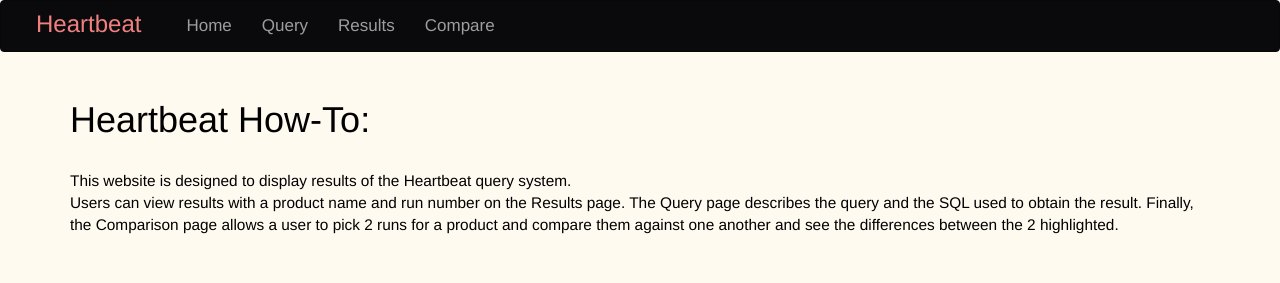
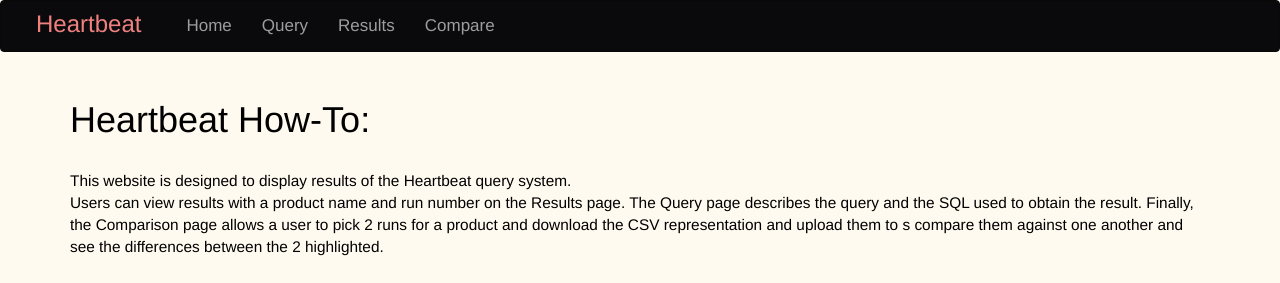
Before and after one commit to meganpetroski/cs50_final, a Flask app: page / in a window 1280 px wide. Shown: the top 283 px of the page. Run offline with Flask 2, Linux system fonts and the light colour scheme; parts of the project's set-up code (start-up, migrations or seed data) failed here and were passed over; some libraries are stand-ins or nearby versions.

Commit message:
updating description

```diff
--- a/templates/home.html
+++ b/templates/home.html
@@ -13,7 +13,7 @@
         <h1>Heartbeat How-To:</h1><br>
         <p style="font-size:110%;color:black;font-family:Helvetica;text-align:left;">This website is designed to display results of the Heartbeat query system.<br> Users can view results with a product name and run number
         on the Results page. The Query page describes the query and the SQL used to obtain the result. Finally, the Comparison page allows a
-        user to pick 2 runs for a product and compare them against one another and see the differences between the 2 highlighted.</p>
+        user to pick 2 runs for a product and download the CSV representation and upload them to s compare them against one another and see the differences between the 2 highlighted.</p>
         <br>
         <br>
         <iframe src="https://docs.google.com/spreadsheets/d/e/2PACX-1vTNf9EAq2AUisMywx9SUMUpvYDBpsu3pob1KHz-HEyd5tZ-3FV9kEbD5i0armRZh4Sz04xWyEro8xxX/pubhtml?widget=true&amp;headers=false" height="300" width="1200"></iframe>
```
